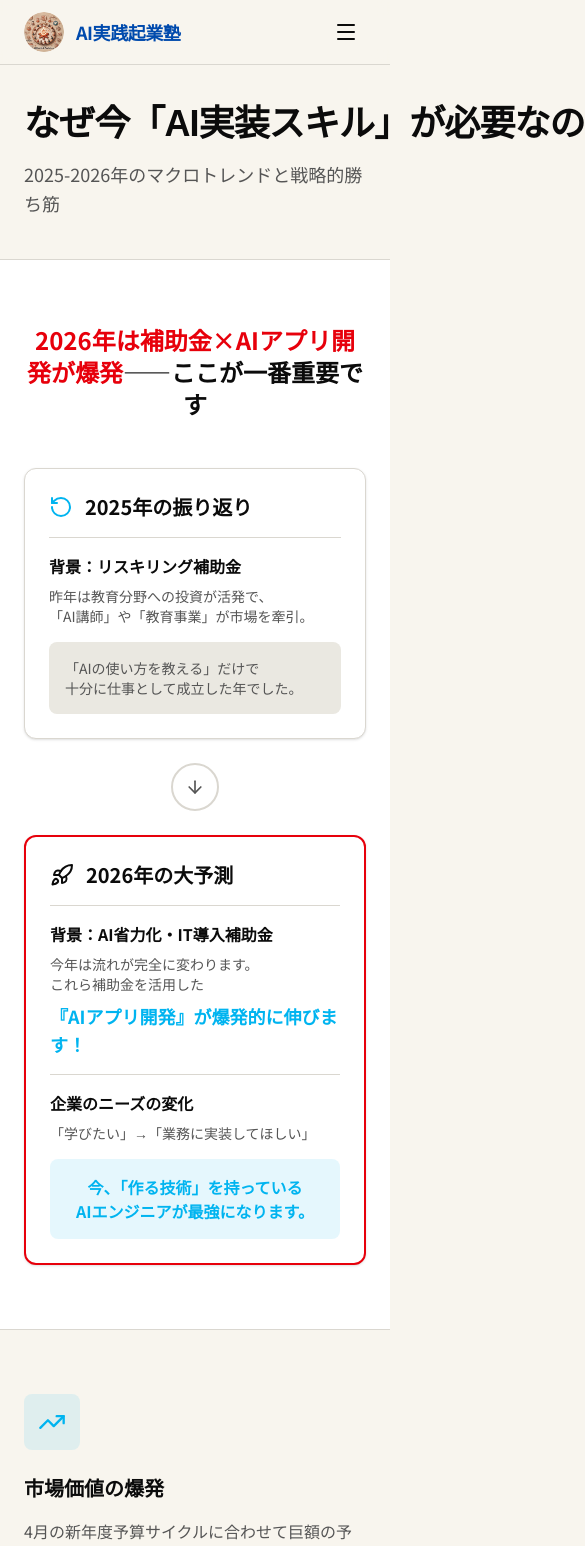
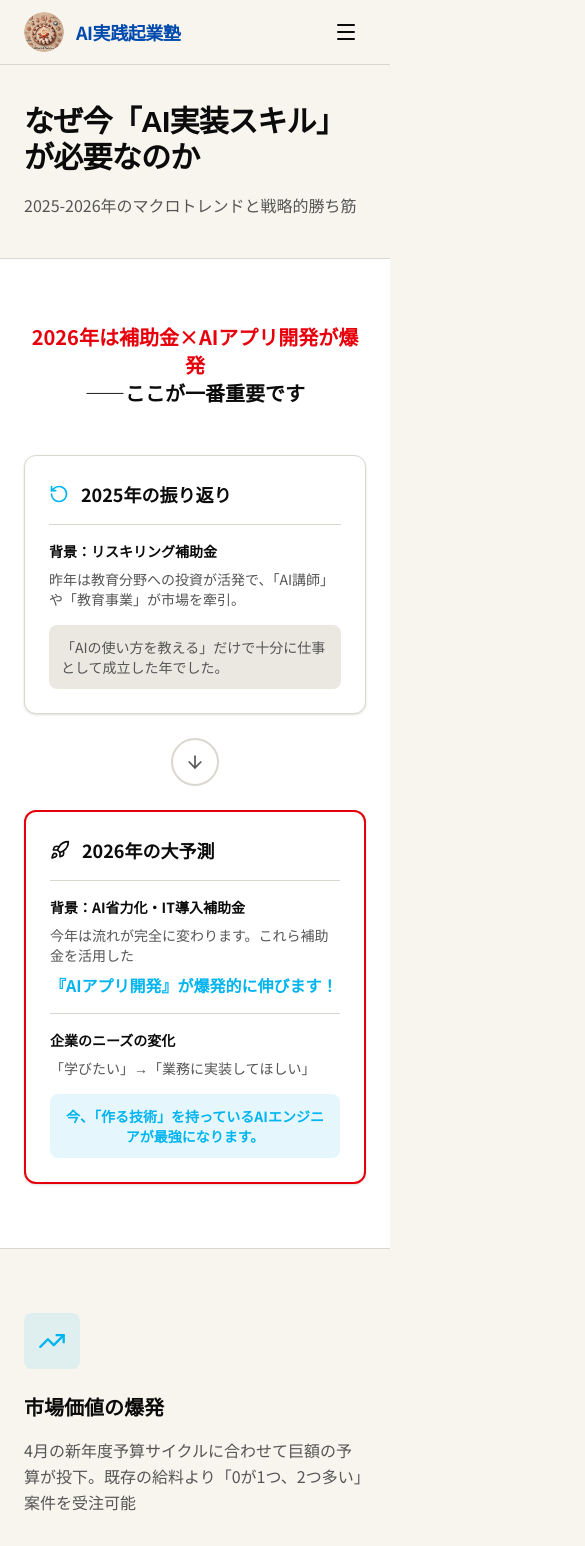
Before and after one commit to KANIKANIMAN1234/AI-jissenn-HP, a Next.js app in the folder 05_app/: page /features in a window 390 px wide. Shown: the top 1546 px of the page, 585 px wide, since content can reach past the window. Built offline with nearby package versions, Linux system fonts and the light colour scheme.

Commit message:
特徴ページのモバイル対応を改善
- タイトルのwhitespace-nowrapを削除

- レスポンシブなフォントサイズを追加

- カード内のテキストとアイコンのモバイル表示を最適化

Made-with: Cursor

```diff
--- a/05_app/app/features/page.tsx
+++ b/05_app/app/features/page.tsx
@@ -59,10 +59,10 @@ export default function FeaturesPage() {
         <section className="py-10 lg:py-16 bg-background">
           <div className="max-w-7xl mx-auto px-6 lg:px-8">
             <div className="max-w-3xl">
-              <h1 className="text-4xl lg:text-5xl font-serif font-bold text-foreground tracking-tight whitespace-nowrap">
+              <h1 className="text-3xl sm:text-4xl lg:text-5xl font-serif font-bold text-foreground tracking-tight">
                 なぜ今「AI実装スキル」が必要なのか
               </h1>
-              <p className="mt-4 text-lg text-muted-foreground leading-relaxed">
+              <p className="mt-4 text-base sm:text-lg text-muted-foreground leading-relaxed">
                 2025-2026年のマクロトレンドと戦略的勝ち筋
               </p>
             </div>
@@ -73,9 +73,9 @@ export default function FeaturesPage() {
         <section className="py-16 lg:py-24 bg-card border-y border-border">
           <div className="max-w-7xl mx-auto px-6 lg:px-8">
             {/* Headline */}
-            <h2 className="text-2xl lg:text-3xl font-bold text-center mb-12">
-              <span className="text-destructive">2026年は補助金×AIアプリ開発が爆発</span>
-              <span className="text-foreground">——ここが一番重要です</span>
+            <h2 className="text-xl sm:text-2xl lg:text-3xl font-bold text-center mb-12">
+              <span className="text-destructive block sm:inline">2026年は補助金×AIアプリ開発が爆発</span>
+              <span className="text-foreground block sm:inline">——ここが一番重要です</span>
             </h2>
 
             {/* Two Cards Layout */}
@@ -83,19 +83,17 @@ export default function FeaturesPage() {
               {/* 2025年の振り返り */}
               <div className="bg-card border border-border rounded-xl p-6 lg:p-8 shadow-sm">
                 <div className="flex items-center gap-3 mb-4">
-                  <RotateCcw className="h-6 w-6 text-primary" />
-                  <h3 className="text-xl lg:text-2xl font-bold text-foreground">2025年の振り返り</h3>
+                  <RotateCcw className="h-5 w-5 sm:h-6 sm:w-6 text-primary flex-shrink-0" />
+                  <h3 className="text-lg sm:text-xl lg:text-2xl font-bold text-foreground">2025年の振り返り</h3>
                 </div>
                 <div className="border-t border-border pt-4">
-                  <p className="font-bold text-foreground mb-2">背景：リスキリング補助金</p>
+                  <p className="font-bold text-foreground mb-2 text-sm sm:text-base">背景：リスキリング補助金</p>
                   <p className="text-muted-foreground text-sm mb-4">
-                    昨年は教育分野への投資が活発で、<br />
-                    「AI講師」や「教育事業」が市場を牽引。
+                    昨年は教育分野への投資が活発で、「AI講師」や「教育事業」が市場を牽引。
                   </p>
-                  <div className="bg-muted rounded-lg p-4">
+                  <div className="bg-muted rounded-lg p-3 sm:p-4">
                     <p className="text-muted-foreground text-sm">
-                      「AIの使い方を教える」だけで<br />
-                      十分に仕事として成立した年でした。
+                      「AIの使い方を教える」だけで十分に仕事として成立した年でした。
                     </p>
                   </div>
                 </div>
@@ -111,28 +109,26 @@ export default function FeaturesPage() {
               {/* 2026年の大予測 */}
               <div className="bg-card border-2 border-destructive rounded-xl p-6 lg:p-8 shadow-sm">
                 <div className="flex items-center gap-3 mb-4">
-                  <Rocket className="h-6 w-6 text-foreground" />
-                  <h3 className="text-xl lg:text-2xl font-bold text-foreground">2026年の大予測</h3>
+                  <Rocket className="h-5 w-5 sm:h-6 sm:w-6 text-foreground flex-shrink-0" />
+                  <h3 className="text-lg sm:text-xl lg:text-2xl font-bold text-foreground">2026年の大予測</h3>
                 </div>
                 <div className="border-t border-border pt-4">
-                  <p className="font-bold text-foreground mb-2">背景：AI省力化・IT導入補助金</p>
+                  <p className="font-bold text-foreground mb-2 text-sm sm:text-base">背景：AI省力化・IT導入補助金</p>
                   <p className="text-muted-foreground text-sm mb-2">
-                    今年は流れが完全に変わります。<br />
-                    これら補助金を活用した
+                    今年は流れが完全に変わります。これら補助金を活用した
                   </p>
-                  <p className="text-lg font-bold text-primary mb-4">
+                  <p className="text-base sm:text-lg font-bold text-primary mb-4">
                     『AIアプリ開発』が爆発的に伸びます！
                   </p>
                   <div className="border-t border-border pt-4 mb-4">
-                    <p className="font-bold text-foreground mb-2">企業のニーズの変化</p>
+                    <p className="font-bold text-foreground mb-2 text-sm sm:text-base">企業のニーズの変化</p>
                     <p className="text-muted-foreground text-sm">
                       「学びたい」→「業務に実装してほしい」
                     </p>
                   </div>
-                  <div className="bg-primary/10 rounded-lg p-4 text-center">
-                    <p className="text-primary font-bold">
-                      今、「作る技術」を持っている<br />
-                      AIエンジニアが最強になります。
+                  <div className="bg-primary/10 rounded-lg p-3 sm:p-4 text-center">
+                    <p className="text-primary font-bold text-sm sm:text-base">
+                      今、「作る技術」を持っているAIエンジニアが最強になります。
                     </p>
                   </div>
                 </div>
```
